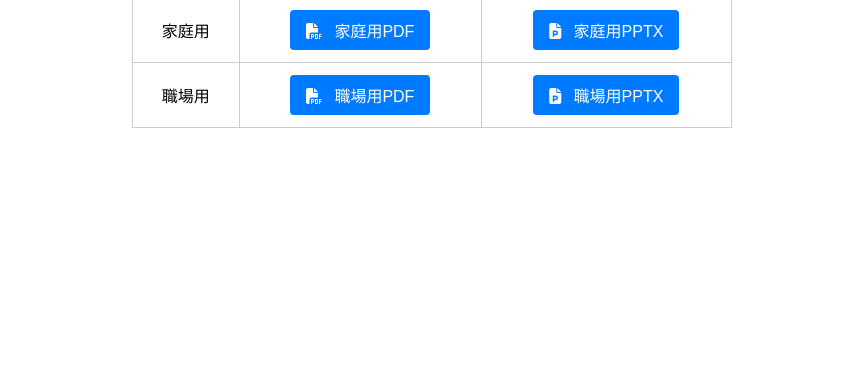
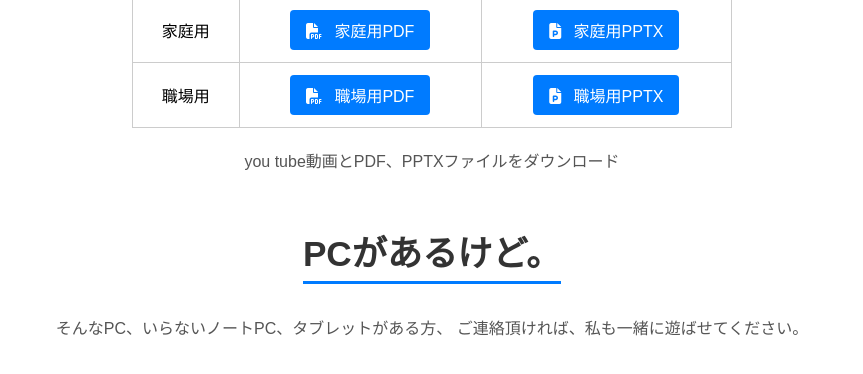
Before and after one commit to amekusa03/ubuntu-guide, a plain HTML site: page index.html in a window 1280 px wide. Shown: the part 794-1168 px from the top of the page, without its empty margins (208-1071 px from the left). Before the commit the page ends 962 px from the top, so only its background shows below. Drawn offline with Linux system fonts and the light colour scheme.

Commit message:
不要PC追加

```diff
--- a/index.html
+++ b/index.html
@@ -99,6 +99,14 @@
     </tr>
   </table>
 
+<p>you tube動画とPDF、PPTXファイルをダウンロード</p>
+
+
+
+  <h1>PCがあるけど。</h1>
+<p>そんなPC、いらないノートPC、タブレットがある方、
+    ご連絡頂ければ、私も一緒に遊ばせてください。</p>
+
 
 </body>
 
```
